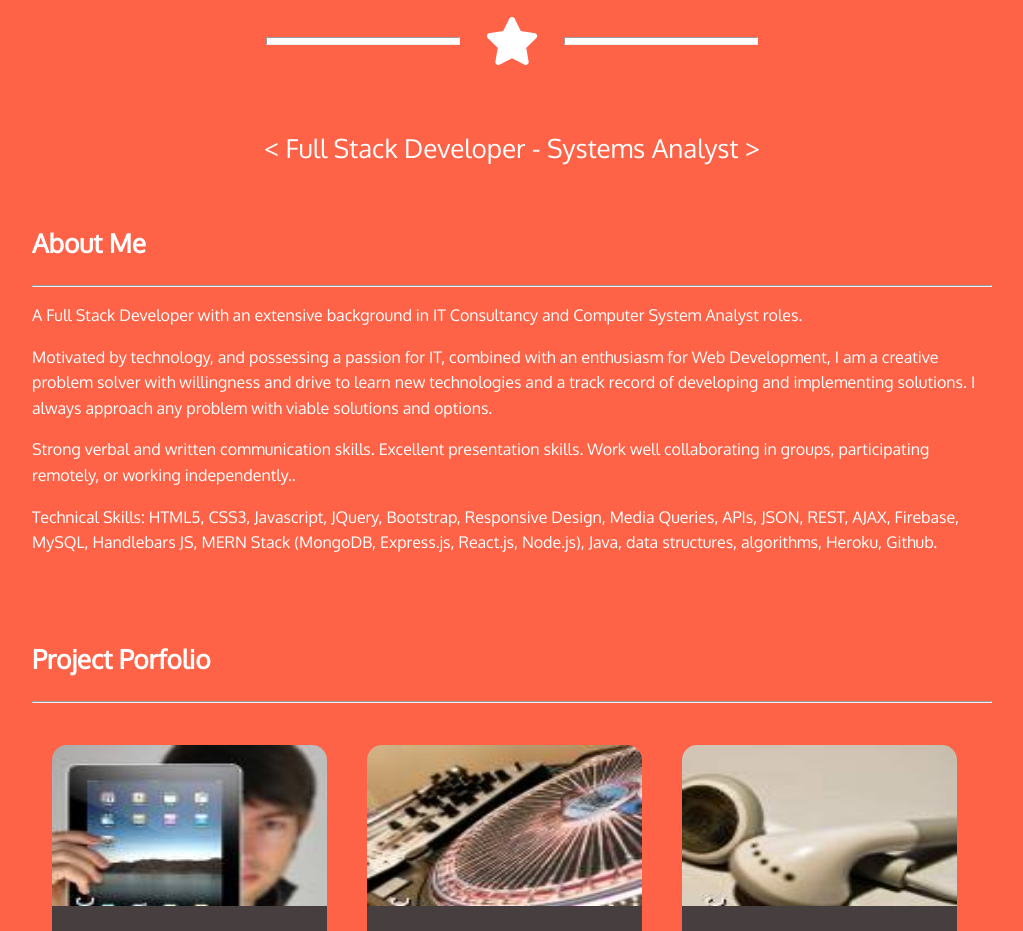
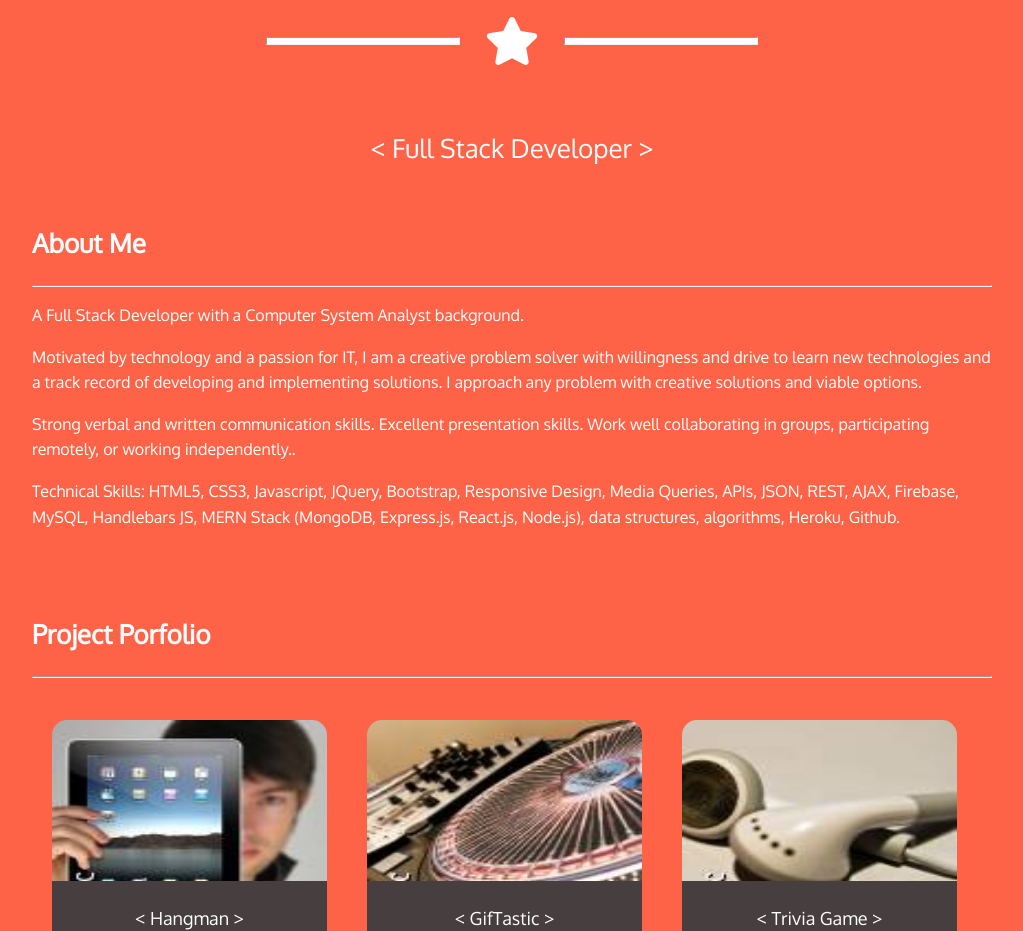
Before and after one commit to paololavita/Portfolio, a plain HTML site: page index.html in a window 1280 px wide. Shown: the part 920-1851 px from the top of the page, without its empty margins (128-1151 px from the left). Drawn offline with Linux system fonts and the light colour scheme.

Commit message:
Updated Statement

```diff
--- a/index.html
+++ b/index.html
@@ -45,7 +45,7 @@
         </div>
         <br>
         <br>
-        <p class="description">&lt; Full Stack Developer - Systems Analyst &gt;</Full>
+        <p class="description">&lt; Full Stack Developer &gt;</Full>
         </p>
     </div>
 
@@ -58,14 +58,14 @@
             <hr />
 
 
-            <p>A Full Stack Developer with an extensive background in IT Consultancy and Computer System Analyst roles.</p>
+            <p>A Full Stack Developer with a Computer System Analyst background.</p>
 
-            <p>Motivated by technology, and possessing a passion for IT, combined with an enthusiasm for Web Development, I am a creative problem solver with willingness and drive to learn new technologies and a track record of developing and implementing solutions. I always approach any problem with viable solutions and options.</p>
+            <p>Motivated by technology and a passion for IT, I am a creative problem solver with willingness and drive to learn new technologies and a track record of developing and implementing solutions. I approach any problem with creative solutions and viable options.</p>
 
             <p>Strong verbal and written communication skills. Excellent presentation skills. Work well collaborating in groups, participating remotely, or working independently..</p>
 
             <p>Technical Skills: HTML5, CSS3, Javascript, JQuery, Bootstrap, Responsive Design, Media Queries, APIs, JSON, REST,
-                AJAX, Firebase, MySQL, Handlebars JS, MERN Stack (MongoDB, Express.js, React.js, Node.js), Java, data structures,
+                AJAX, Firebase, MySQL, Handlebars JS, MERN Stack (MongoDB, Express.js, React.js, Node.js), data structures,
                 algorithms, Heroku, Github.</p>
         </div>
 
```
